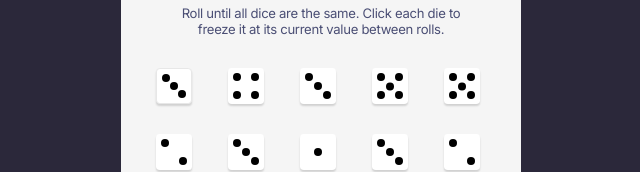
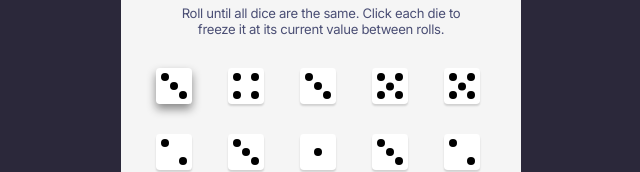
Before and after one commit to alidarcan/tenziesGame, a React (Vite) app: page / in a window 1280 px wide. In both pictures the pointer is over the element 492 px from the left and 415 px from the top of the page. Shown: the part 330-502 px from the top of the page, without its empty margins (319-959 px from the left). Built offline with nearby package versions, Linux system fonts and the light colour scheme.

Commit message:
box shadow touched

```diff
--- a/src/App.css
+++ b/src/App.css
@@ -59,8 +59,7 @@ p {
 }
 
 .box:hover {
-  background-color: #8be0ad;
-  border: 1px solid #e7e7e7;
+  box-shadow: 0px 5px 10px rgba(0, 0, 0, 0.45);
 }
 
 .dot {
--- a/src/components/dice.jsx
+++ b/src/components/dice.jsx
@@ -11,7 +11,6 @@ export default function Dice(props) {
 
   return (
     <div style={styles} className={diceClass} onClick={props.holdDice}>
-      {/* <h2>{props.value}</h2> */}
       {diceFace}
     </div>
   );
```
